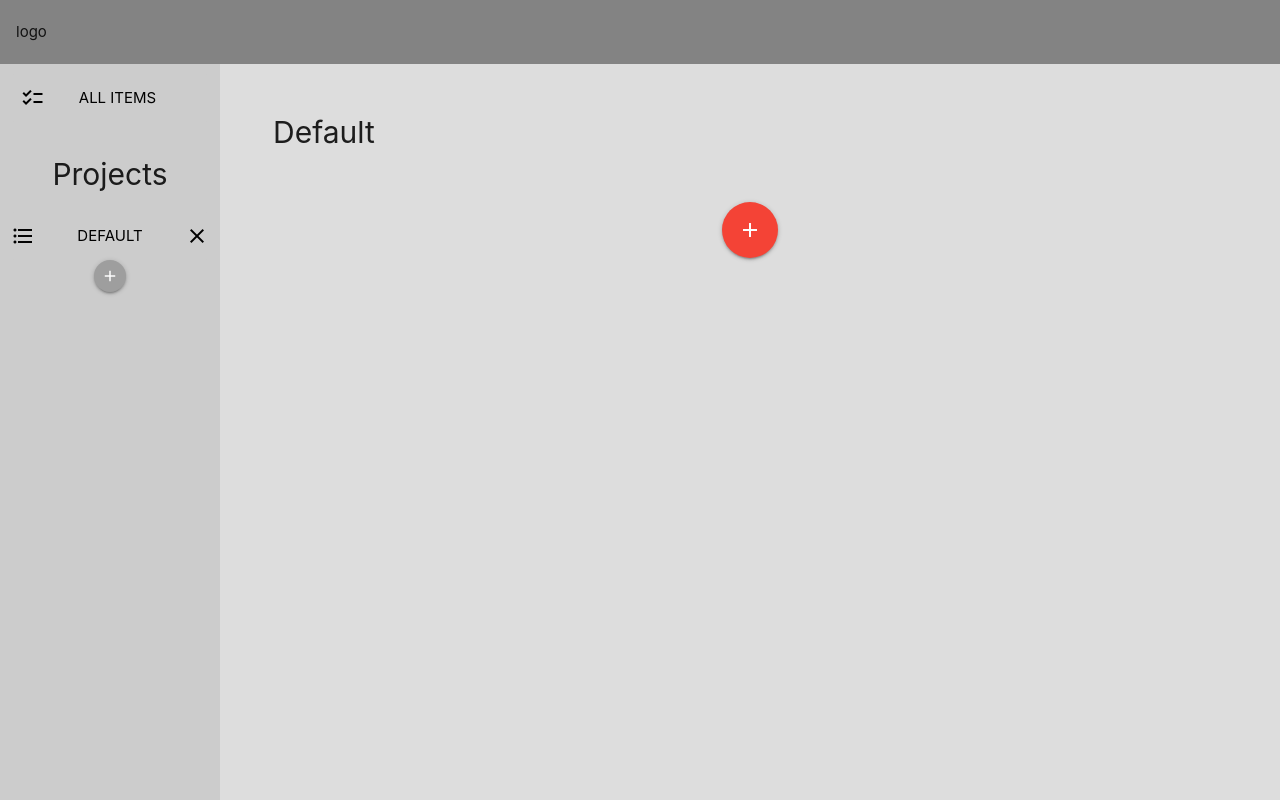
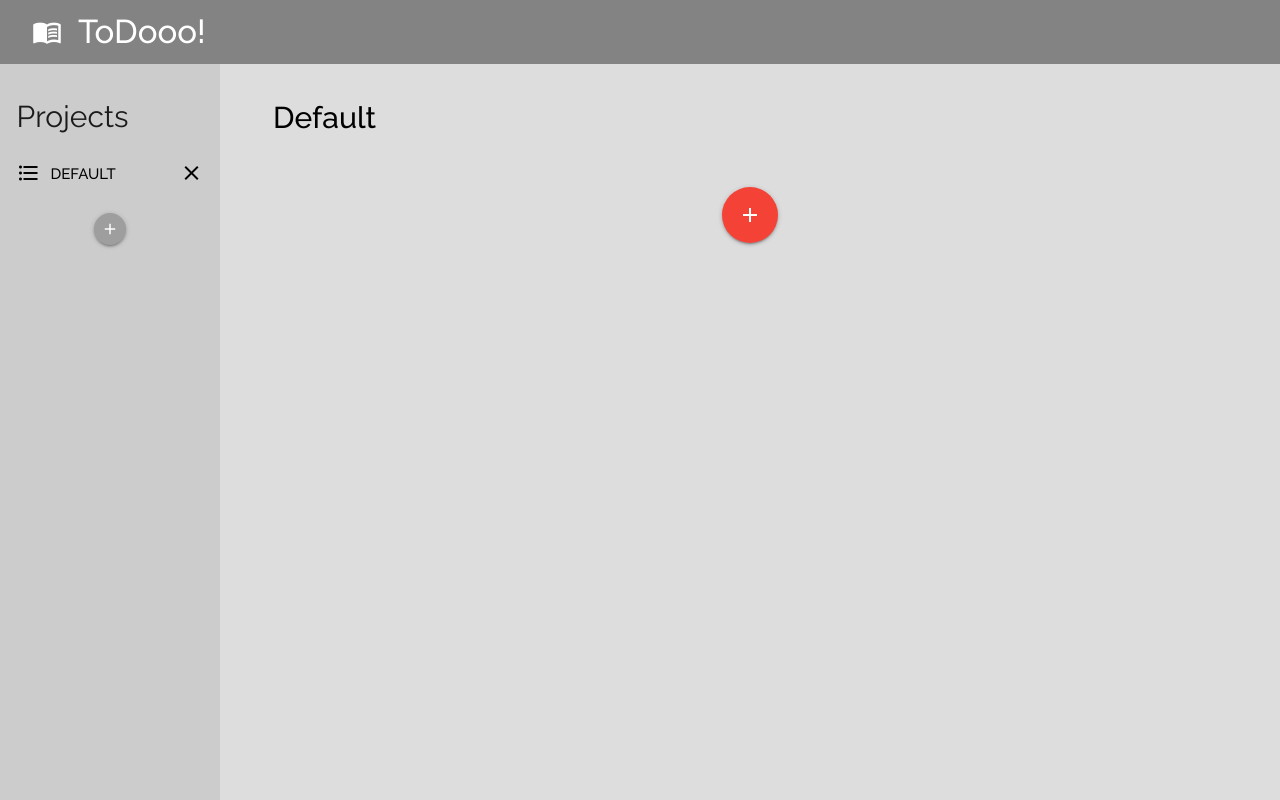
Before and after one commit to zl90/to-do-list, a website built with webpack: page dist/index.html in a window 1280 px wide. Built offline with nearby package versions, Linux system fonts and the light colour scheme.

Commit message:
Finalize sidebar functionality and styles

```diff
--- a/src/DisplayController.js
+++ b/src/DisplayController.js
@@ -8,7 +8,7 @@ import isTomorrow from 'date-fns/isTomorrow';
 const DisplayController = (function () {
 
     // DOM nodes
-    const contentHeading = document.querySelector('.content-heading');
+    let contentHeading = document.querySelector('.content-heading');
     const tasklist = document.querySelector('.tasklist');
     const sidebar = document.querySelector('.sidebar-container');
     const hamburgerMenuButton = document.querySelector('.hamburger-menu');
@@ -71,7 +71,7 @@ const DisplayController = (function () {
 
     const saveSidebar = (projects) => {
         MainController.saveToLocalStorage();
-        populateSidebar(projects);
+        MainController.populateSidebar();
     };
 
     const clickCheckbox = (item, container, project) => {
@@ -117,10 +117,33 @@ const DisplayController = (function () {
         saveSidebar(projects);
     };
 
+    const namingCollisionFound = (projects, name) => {
+        let matchFound = false;
+        for (let i = 0; i < projects.length; i++) {
+            if (projects[i].getTitle() === name) {
+                matchFound = true;
+            }
+        }
+
+        return matchFound;
+    };
+
     const clickAddProject = (projects) => {
-        const newProject = Project('New project');
+        let newTitle = 'New project';
+        let iterator = 0;
+        while (namingCollisionFound(projects, newTitle)) {
+            newTitle = `New project${iterator}`;
+            iterator++;
+        }
+        const newProject = Project(newTitle);
         MainController.addProject(newProject);
         saveSidebar(projects);
+    };
+
+    const changeProjectTitle = (project, inputField) => {
+        project.setTitle(inputField.value);
+        save(project);
+        saveSidebar();
     };
 
     const populateSidebar = (projects) => {
@@ -145,11 +168,12 @@ const DisplayController = (function () {
             newTitle.classList.add('truncate');
             newTitle.textContent = projects[i].getTitle();
 
+
+
             // Delete button
             const deleteButton = document.createElement('button');
             deleteButton.classList.add('project-delete-button');
             const deleteIcon = document.createElement('i');
-            // deleteIcon.classList.add('tiny');
             deleteIcon.classList.add('material-icons');
             deleteIcon.classList.add('center');
             deleteIcon.textContent = "clear";
@@ -162,6 +186,13 @@ const DisplayController = (function () {
             newContainer.appendChild(deleteButton);
             sidebarProjectsContainer.appendChild(newContainer);
 
+            // Make sure the Default project is on the top
+            if (projects[i].getTitle() === "Default") {
+                newContainer.style.order = 0;
+            } else {
+                newContainer.style.order = 1;
+            }
+
             // Event listener to populate the project
             newContainer.addEventListener('click', () => {populateProject(projects[i])});
         }
@@ -170,9 +201,12 @@ const DisplayController = (function () {
     const populateProject = (project) => {
 
         clearTaskList();
-        contentHeading.textContent = project.getTitle();
+        contentHeading.value = project.getTitle();
         clearEventListeners(addTaskButton, false);
+        clearEventListeners(contentHeading, false);
 
+        contentHeading = document.querySelector('.content-heading');
+        contentHeading.addEventListener('change', () => {changeProjectTitle(project, contentHeading);});
         addTaskButton = document.querySelector('.addtask');
         addTaskButton.addEventListener('click', () => {clickAddTask(project);});
 
--- a/src/index.js
+++ b/src/index.js
@@ -4,13 +4,10 @@ import { ObjectController, Project, ToDoItem } from './ObjectController';
 
 
 const MainController = (function () {
-    DisplayController.populateSidebar(ObjectController.getProjects());
-    DisplayController.populateProject(ObjectController.getProjectByTitle("Default"));
 
-    // const newItem = ToDoItem('TestItem');
-    // newItem.complete = true;
-    // ObjectController.getProjectByTitle("Default").addItem(newItem);
-    // ObjectController.saveToLocalStorage();
+    const populateSidebar = () => {
+        DisplayController.populateSidebar(ObjectController.getProjects());
+    };
 
     const saveToLocalStorage = () => {
         ObjectController.saveToLocalStorage();
@@ -24,7 +21,10 @@ const MainController = (function () {
         ObjectController.removeProject(index);
     };
 
-    return {saveToLocalStorage, addProject, removeProject};
+    populateSidebar();
+    DisplayController.populateProject(ObjectController.getProjectByTitle("Default"));
+
+    return {saveToLocalStorage, addProject, removeProject, populateSidebar};
 })();
 
 export {MainController};
@@ -52,7 +52,9 @@ export {MainController};
 [~] Navbar functionality
     [X] Display all projects as buttons
     [X] Link project buttons to the "populateProject" function
-    [ ] Order buttons properly (default at the top)
-    [ ] Make it impossible to delete the default project
-[ ] Implement an "ALL ITEMS" project which clones the current project list but is separate from the rest so it can't be deleted
+    [X] Order buttons properly (default at the top)
+    [X] Make it possible to rename projects
+[ ] Add the logo
+[ ] Add a favicon
+
 */
--- a/src/style.css
+++ b/src/style.css
@@ -1,8 +1,11 @@
+@import url('https://fonts.googleapis.com/css2?family=Raleway:ital,wght@0,100;0,200;0,300;0,400;0,500;1,100;1,200;1,300;1,400;1,500&display=swap');
 
 * {
     padding: 0;
     margin: 0;
     box-sizing: border-box;
+    font-family: var(--font-family);
+    font-weight: 500;
 }
 
 :root {
@@ -11,6 +14,7 @@
     --navbar-background-color: rgb(131, 131, 131);
     --sidebar-background-color-hover: rgb(189, 189, 189);
     --text-color: black;
+    --font-family: 'Raleway', sans-serif;
 }
 
 html {
@@ -35,6 +39,7 @@ body {
     flex-direction: column;
     align-items: center;
     padding-top: 10px;
+    gap: 16px;
 }
 
 .content-container {
@@ -54,7 +59,7 @@ body {
     gap: 16px;
 }
 
-.content-heading {
+.content-heading-container input:not([type]){
     font-size: 2rem;
 }
 
@@ -66,6 +71,17 @@ body {
     justify-content: space-between;
     align-items: center;
     padding: 16px;
+}
+
+.navbar-left {
+    font-size: 2.2rem;
+    margin-left: 16px;
+    color: white;
+
+    display: flex;
+    justify-content: center;
+    align-items: center;
+    gap: 16px;
 }
 
 .hamburger-menu {
@@ -118,6 +134,8 @@ input:not([type]) {
     border-bottom: none;
     margin-bottom: 0;
     font-size: 1rem;
+    font-family: var(--font-family);
+    font-weight: 500;
 }
 
 input:not([type])::placeholder {
@@ -129,8 +147,10 @@ input[type=text]:not(.browser-default) {
     border-bottom: none;
     width: 80px;
     margin-bottom: 0;
-    font-size: 1rem;
+    font-size: 0.92rem;
     text-align: center;
+    font-family: var(--font-family);
+    font-weight: 500;
 }
 
 input[type=text]:not(.browser-default):hover {
@@ -183,11 +203,16 @@ input[type=text]:not(.browser-default):hover {
 }
 
 .sidebar-default-container {
-    width: 90%;
+    width: 85%;
 }
 
 .sidebar-projects-heading {
     font-size: 2rem;
+    padding: 0;
+    margin: 0;
+    text-align: left;
+    width: 85%;
+    margin-top: 26px;
 }
 
 .project-container {
@@ -203,18 +228,29 @@ input[type=text]:not(.browser-default):hover {
     display: flex;
     justify-content: space-around;
     align-items: center;
+
+    gap: 10px;
 }
 
 .project-container:focus {
     background-color: var(--sidebar-background-color-hover);
 }
 
+
+
 .sidebar-projects-container {
-    width: 90%;
+    width: 85%;
+    display: flex;
+    flex-direction: column;
+    justify-content: center;
+    gap: 4px;
 }
 
 .project-title-div {
     width: 80%;
+    text-align: left;
+    position: relative;
+    top: 2px;
 }
 
 .project-delete-button {
@@ -235,7 +271,9 @@ input[type=text]:not(.browser-default):hover {
     height: 24px;
 }
 
-
+.addproject-container {
+    margin-bottom: 16px;
+}
 
 /*************************** TABLET ***************************/
 
@@ -262,6 +300,7 @@ input[type=text]:not(.browser-default):hover {
         display: none;
         flex: 1;
         width: 100%;
+        padding-bottom: 16px;
     }
 
     .content-container {
```
Also changed, not shown: dist/desktop-view.png (added), dist/index.html, dist/main.js, dist/mobile-view.png (added).
